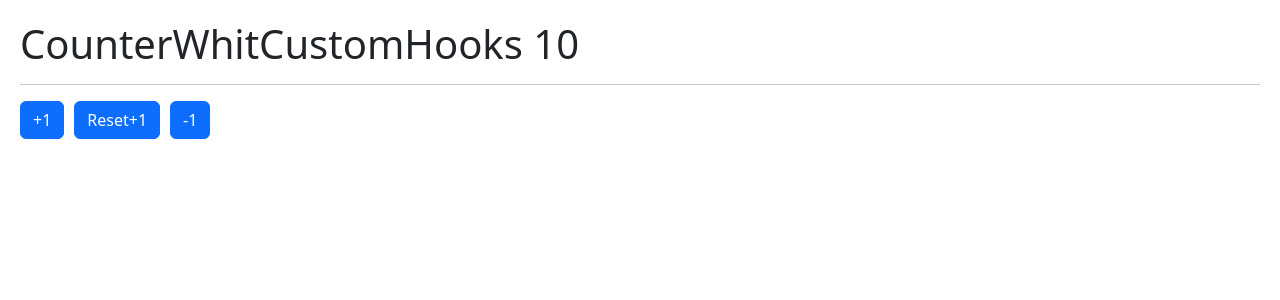
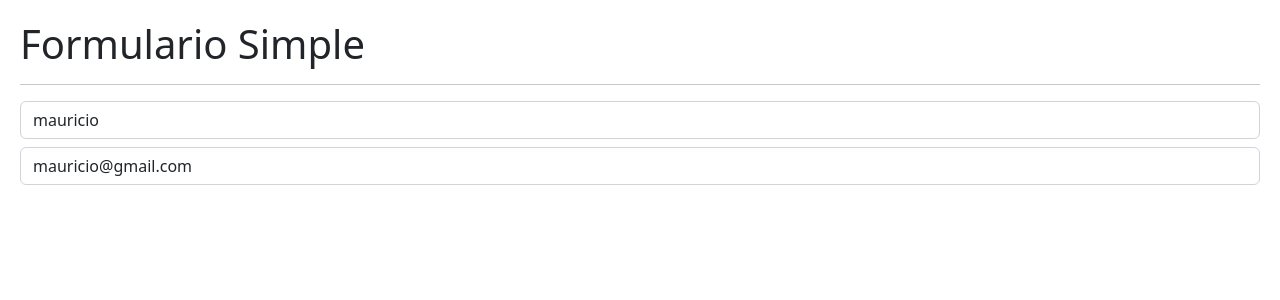
Before and after one commit to mauridevcde/hookApp-React, a React (Vite) app: page / in a window 1280 px wide. Shown: the top 300 px of the page. Built offline with nearby package versions, Linux system fonts and the light colour scheme.

Commit message:
useEffect

```diff
--- /dev/null
+++ b/src/02-useEffect/SimpleForm.jsx
@@ -0,0 +1,57 @@
+import { useState, useEffect } from "react";
+
+export const SimpleForm = () => {
+  const [formState, setFormState] = useState({
+    username: "mauricio",
+    email: "mauricio@gmail.com",
+  });
+
+  const { username, email } = formState;
+
+  const onInputChange = (event) => {
+    console.log(event.target.name);
+    const {name, value} = event.target;
+
+    setFormState({
+        ...formState,
+        [name]: value
+    });
+
+  };
+
+  useEffect(() => {
+    console.log('llamando al useEffect');
+  },[])
+
+  useEffect(() => {
+    console.log('llamando al formState');
+  },[name])
+
+  useEffect(() => {
+    console.log('llamando al email');
+  },[email])
+
+  return (
+    <>
+      <h1>Formulario Simple</h1>
+      <hr />
+      <input
+        type="text"
+        className="form-control"
+        placeholder="username"
+        name="username"
+        value={username}
+        onChange={onInputChange}
+      />
+
+      <input
+        type="email"
+        className="form-control mt-2"
+        placeholder="email@gmail.com"
+        name="email"
+        value={email}
+        onChange={onInputChange}
+      />
+    </>
+  );
+};
--- a/src/main.jsx
+++ b/src/main.jsx
@@ -1,12 +1,12 @@
 
 import React from 'react'
 import ReactDOM from 'react-dom/client'
-import { CounterWhitCustomHooks } from './01-useState/CounterWhitCustomHooks'
+import { SimpleForm } from './02-useEffect/SimpleForm'
 import {HookApp} from './HookApp'
 import './index.css'
 
 ReactDOM.createRoot(document.getElementById('root')).render(
   <React.StrictMode>
-    <CounterWhitCustomHooks />
+    <SimpleForm />
   </React.StrictMode>
 )
```
